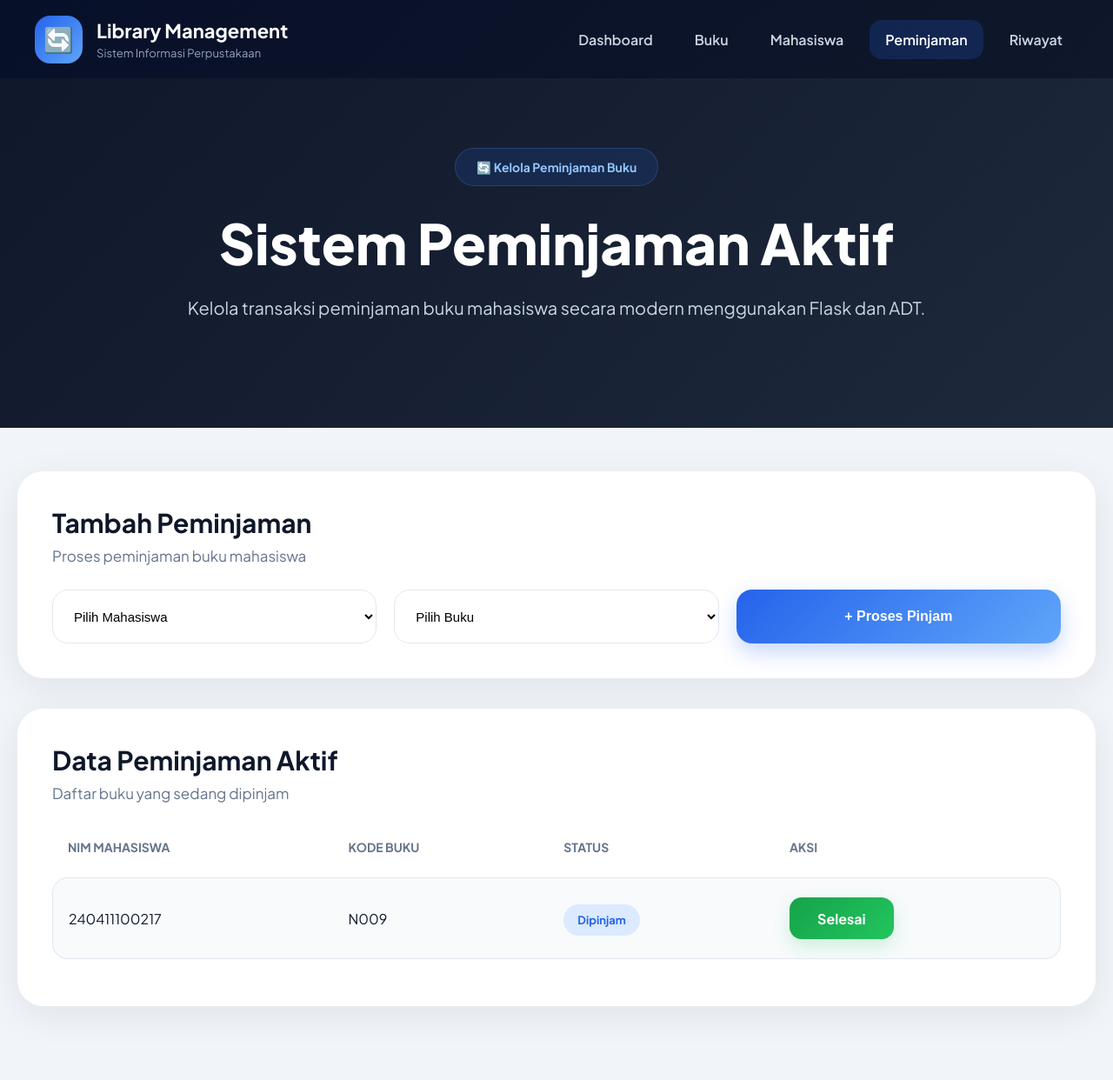
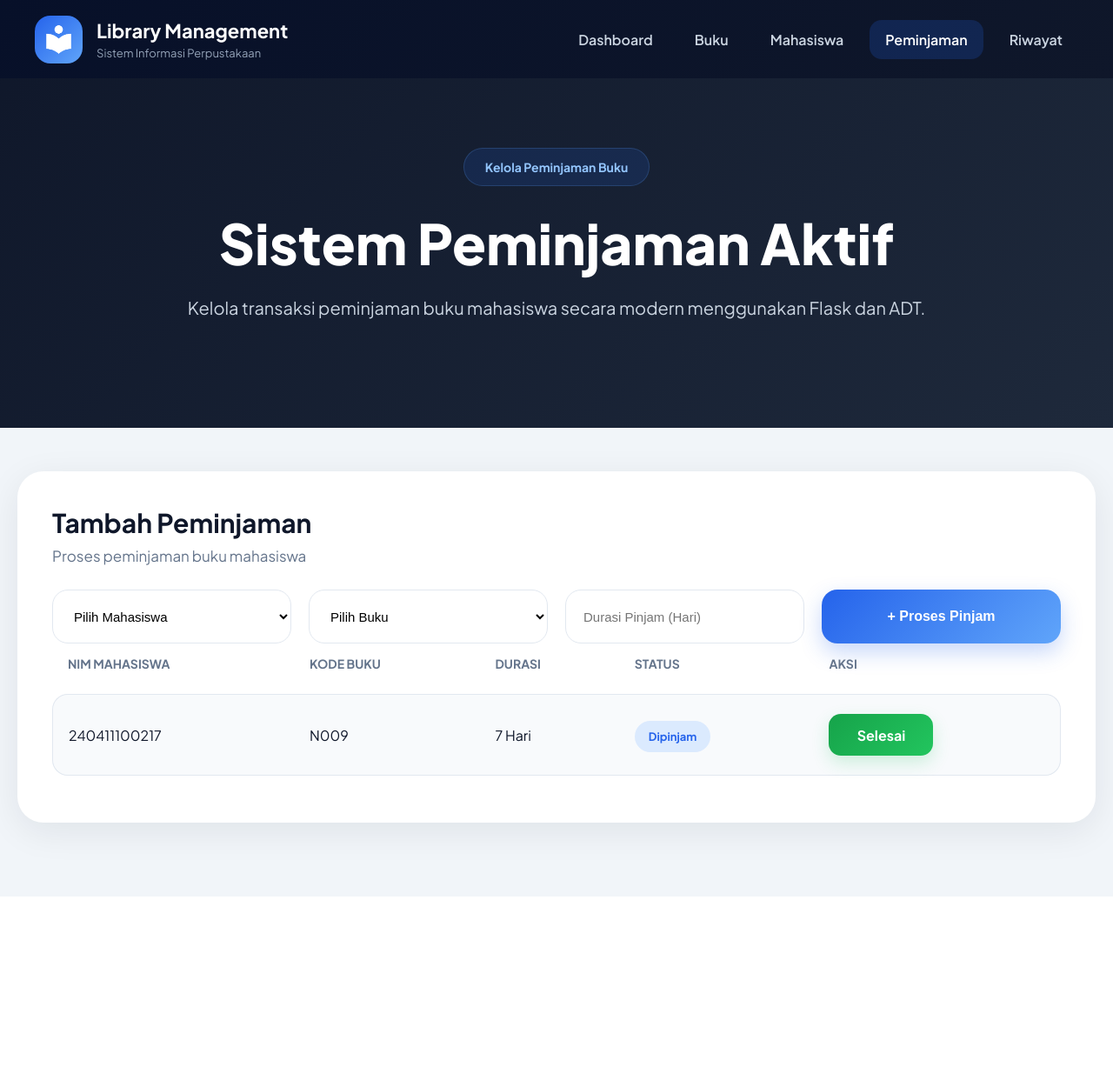
Before and after one commit to fathulamin987/Manajemen-Perpustakaan, a Flask app: page /peminjaman in a window 1280 px wide. Shown: the whole page at 87% size. After the commit the page ends 1031 px from the top, so only its background shows below. Run offline with Flask 3, Linux system fonts and the light colour scheme.

Commit message:
Memperbaiki Tampilan(logo, dll) dan menambah fitur hapus

```diff
--- a/app.py
+++ b/app.py
@@ -230,6 +230,25 @@ def tambah_mahasiswa():
 
     return redirect("/mahasiswa")
 
+# =========================
+# HAPUS MAHASISWA
+# =========================
+@app.route("/hapus_mahasiswa/<nim>")
+def hapus_mahasiswa(nim):
+
+    data_mahasiswa = baca_json("data/data_mahasiswa.json")
+
+    data_baru = []
+
+    for item in data_mahasiswa:
+
+        if item["nim"] != nim:
+            data_baru.append(item)
+
+    simpan_json("data/data_mahasiswa.json", data_baru)
+
+    return redirect("/mahasiswa")
+
 
 # =========================
 # HALAMAN PEMINJAMAN
@@ -259,7 +278,8 @@ def tambah_peminjaman():
 
     pinjam_baru = {
         "nim": request.form["nim"],
-        "kode_buku": request.form["kode_buku"]
+        "kode_buku": request.form["kode_buku"],
+        "durasi": int(request.form["durasi"])  # <- Tambahkan baris ini untuk menangkap durasi
     }
 
     data_peminjaman.append(pinjam_baru)
--- a/data/data_mahasiswa.json
+++ b/data/data_mahasiswa.json
@@ -13,5 +13,10 @@
         "nim": "240411100028",
         "nama": "Azka Syaikhu",
         "prodi": "Teknik Informatika"
+    },
+    {
+        "nim": "240411100178",
+        "nama": "Abyan Naufal Yunianto",
+        "prodi": "Teknik Informatika"
     }
 ]
--- a/data/data_peminjaman.json
+++ b/data/data_peminjaman.json
@@ -1,6 +1,7 @@
 [
     {
         "nim": "240411100217",
-        "kode_buku": "N009"
+        "kode_buku": "N009",
+        "durasi": 7
     }
 ]
--- a/data/data_riwayat.json
+++ b/data/data_riwayat.json
@@ -6,5 +6,10 @@
     {
         "nim": "240411100227",
         "kode_buku": "N004"
+    },
+    {
+        "nim": "240411100178",
+        "kode_buku": "F007",
+        "durasi": 1
     }
 ]
--- a/static/style.css
+++ b/static/style.css
@@ -44,6 +44,23 @@ body{
 /* =========================
    NAVBAR
 ========================= */
+
+/* Mengatur kotak pembungkus logo */
+.logo-box {
+    width: 45px;         /* Tentukan lebar maksimal kotak */
+    height: 45px;        /* Tentukan tinggi maksimal kotak */
+    display: flex;
+    align-items: center;
+    justify-content: center;
+    overflow: hidden;    /* Memastikan tidak ada bagian gambar yang luber */
+}
+
+/* Mengatur gambar PNG agar tidak besar */
+.logo-img {
+    max-width: 100%;     /* Lebar gambar maksimal 100% dari logo-box (45px) */
+    max-height: 100%;    /* Tinggi gambar maksimal 100% dari logo-box (45px) */
+    object-fit: contain; /* Menjaga rasio asli gambar agar tidak gepeng/terdistorsi */
+}
 
 .topbar{
 
@@ -675,6 +692,7 @@ body{
 
 .badge-blue,
 .badge-purple,
+.badge-green,
 .badge-gray{
 
     padding:8px 14px;
@@ -698,6 +716,13 @@ body{
     background:#f3e8ff;
 
     color:#9333ea;
+}
+
+.badge-green{
+
+    background:#deffeb;
+
+    color:#188643;
 }
 
 .badge-gray{
--- a/templates/edit_buku.html
+++ b/templates/edit_buku.html
@@ -23,7 +23,7 @@
         <div class="topbar-left">
 
             <div class="logo-box">
-                📚
+                <img src="{{ url_for('static', filename='images/logo_perpus.png') }}" alt="Logo Perpustakaan" class="logo-img">
             </div>
 
             <div>
@@ -72,7 +72,7 @@
         <div class="hero-content">
 
             <span class="hero-badge">
-                ✏️ Update Data Buku
+                Update Data Buku
             </span>
 
             <h1>
--- a/templates/peminjaman.html
+++ b/templates/peminjaman.html
@@ -23,7 +23,7 @@
         <div class="topbar-left">
 
             <div class="logo-box">
-                🔄
+                <img src="{{ url_for('static', filename='images/logo_perpus.png') }}" alt="Logo Perpustakaan" class="logo-img">
             </div>
 
             <div>
@@ -75,7 +75,7 @@
         <div class="hero-content">
 
             <span class="hero-badge">
-                🔄 Kelola Peminjaman Buku
+                Kelola Peminjaman Buku
             </span>
 
             <h1>
@@ -114,163 +114,71 @@
 
             </div>
 
-            <form method="POST"
-                  action="/tambah_peminjaman"
-                  class="form-grid-modern">
+            <form method="POST" action="/tambah_peminjaman" class="form-grid-modern">
 
-                <!-- MAHASISWA -->
                 <select name="nim" required>
-
-                    <option value="">
-                        Pilih Mahasiswa
-                    </option>
-
+                    <option value="">Pilih Mahasiswa</option>
                     {% for item in mahasiswa %}
-
-                    <option value="{{ item.nim }}">
-
-                        {{ item.nama }}
-
-                    </option>
-
+                    <option value="{{ item.nim }}">{{ item.nama }}</option>
                     {% endfor %}
-
                 </select>
 
-                <!-- BUKU -->
                 <select name="kode_buku" required>
-
-                    <option value="">
-                        Pilih Buku
-                    </option>
-
+                    <option value="">Pilih Buku</option>
                     {% for item in buku %}
-
-                    <option value="{{ item.kode }}">
-
-                        {{ item.judul }}
-
-                    </option>
-
+                    <option value="{{ item.kode }}">{{ item.judul }}</option>
                     {% endfor %}
-
                 </select>
 
-                <!-- BUTTON -->
-                <button type="submit"
-                        class="btn-submit-modern">
+                <input type="number" name="durasi" placeholder="Durasi Pinjam (Hari)" min="1" required>
 
+                <button type="submit" class="btn-submit-modern">
                     + Proses Pinjam
-
                 </button>
 
             </form>
 
-        </section>
-
-        <!-- TABLE -->
-        <section class="table-modern-section">
-
-            <div class="section-header-modern">
-
-                <div>
-
-                    <h2>
-                        Data Peminjaman Aktif
-                    </h2>
-
-                    <p>
-                        Daftar buku yang sedang dipinjam
-                    </p>
-
-                </div>
-
-            </div>
-
-            <div class="table-modern-wrapper">
 
             <table class="modern-table">
 
                 <thead>
-
                     <tr>
-
-                            <th>
-                                NIM Mahasiswa
-                            </th>
-
-                            <th>
-                                Kode Buku
-                            </th>
-
-                            <th>
-                                Status
-                            </th>
-
-                            <th>
-                                Aksi
-                            </th>
-
+                        <th>NIM Mahasiswa</th>
+                        <th>Kode Buku</th>
+                        <th>Durasi</th> <th>Status</th>
+                        <th>Aksi</th>
                     </tr>
-
                 </thead>
 
                 <tbody>
-
                     {% for item in peminjaman %}
-
                     <tr>
-
                         <td class="table-highlight">
-
                             {{ item.nim }}
-
                         </td>
-
                         <td>
-
                             {{ item.kode_buku }}
-
                         </td>
-
                         <td>
-
+                            {{ item.durasi }} Hari </td>
+                        <td>
                             <span class="status-active">
-
                                 Dipinjam
-
                             </span>
-
                         </td>
-
                         <td>
-
-                                <a href="/pengembalian/{{ item.kode_buku }}"
-                                   class="btn-finish-modern">
-
+                            <a href="/pengembalian/{{ item.kode_buku }}" class="btn-finish-modern">
                                 Selesai
-
                             </a>
-
                         </td>
-
                     </tr>
-
                     {% else %}
-
                     <tr>
-
-                            <td colspan="4"
-                                class="empty-table">
-
+                        <td colspan="5" class="empty-table">
                             Tidak ada peminjaman aktif
-
                         </td>
-
                     </tr>
-
                     {% endfor %}
-
                 </tbody>
 
             </table>
--- a/templates/riwayat.html
+++ b/templates/riwayat.html
@@ -23,7 +23,7 @@
         <div class="topbar-left">
 
             <div class="logo-box">
-                📜
+                <img src="{{ url_for('static', filename='images/logo_perpus.png') }}" alt="Logo Perpustakaan" class="logo-img">
             </div>
 
             <div>
@@ -75,7 +75,7 @@
         <div class="hero-content">
 
             <span class="hero-badge">
-                📜 Riwayat Pengembalian Buku
+                Riwayat Pengembalian Buku
             </span>
 
             <h1>
```
Also changed, not shown: data/data_buku.json (+35 -0 lines), templates/buku.html (+24 -5 lines), templates/dashboard.html (+5 -17 lines), templates/mahasiswa.html (+14 -40 lines), static/images/logo_perpus.png (added). Lines whose indentation alone changed are shown as unchanged.
